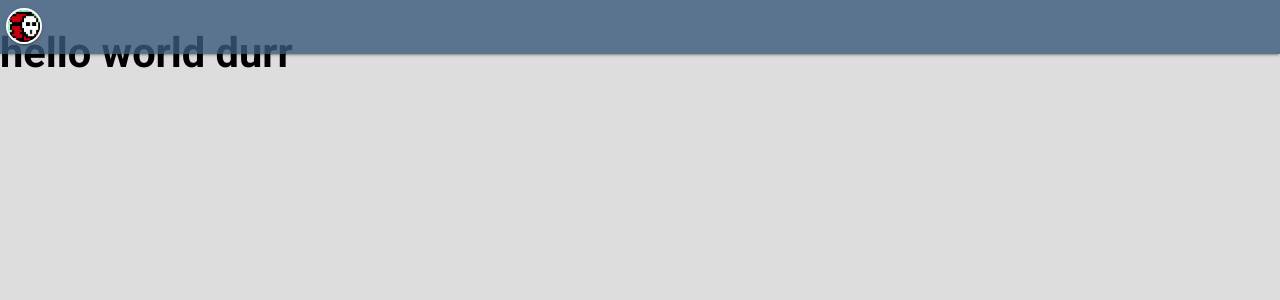
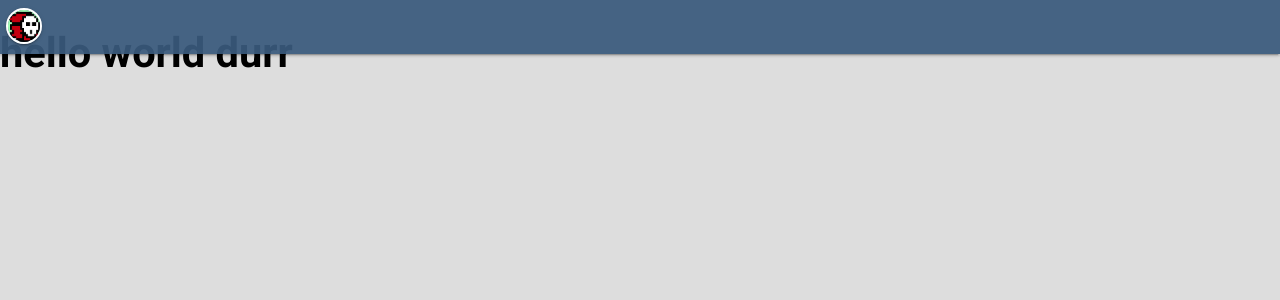
Before and after one commit to malecus/Blog, a Jekyll site: the page built from index.html, in a window 1280 px wide. Shown: the top 300 px of the page. Built offline with Jekyll 4.4.1, drawn with Linux system fonts in a browser that asks for light colours.

Commit message:
Tweaking the opacity

```diff
--- a/_sass/main.scss
+++ b/_sass/main.scss
@@ -33,7 +33,7 @@
 
 .header {
   z-index: -1;
-  opacity: 0.8;
+  opacity: 0.93;
   background-color: #3A5A7C;
   color: white;
   height: 54px;
```
